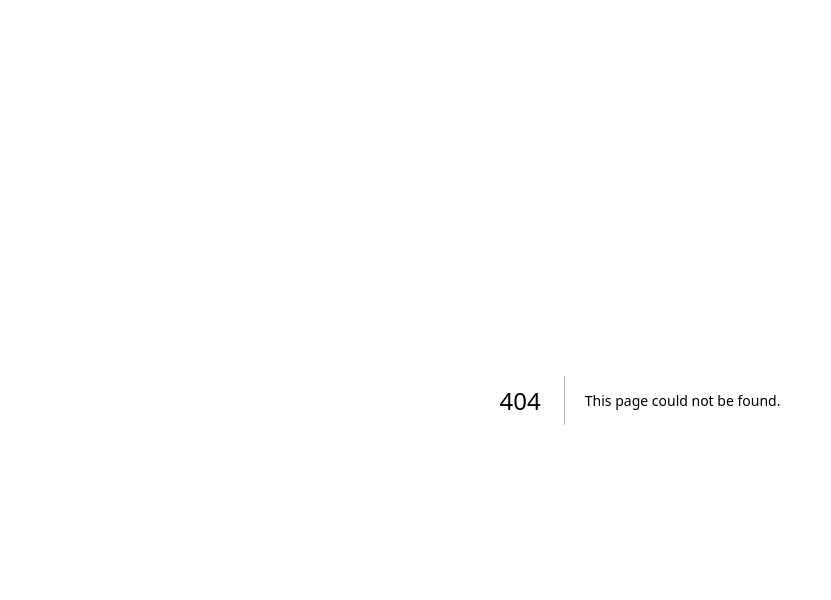
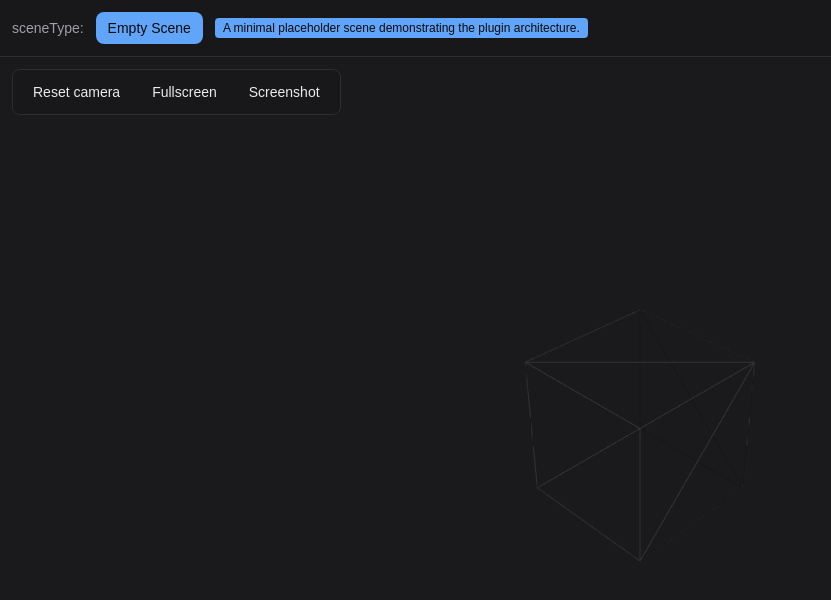
Before and after one commit to DoCedric/3d-edu-platform, a Next.js app: page /scene-registry-demo in a window 1280 px wide. Before the commit this address had no page. Shown: the top 600 px of the page, without its empty margins (0-831 px from the left). Built offline with nearby package versions, Linux system fonts and the light colour scheme.

Commit message:
3d rendering functionality basics

```diff
--- /dev/null
+++ b/src/app/scene-registry-demo/page.tsx
@@ -0,0 +1,54 @@
+"use client";
+
+import { useEffect, useState } from "react";
+import { Viewport } from "@/components/viewport/Viewport";
+import { ensurePluginsRegistered } from "@/lib/scenes/register-plugins";
+import { getScenePlugin, getAllScenePlugins } from "@/lib/scenes/registry";
+import { Button } from "@/components/ui/Button";
+import { Badge } from "@/components/ui/Badge";
+
+export default function SceneRegistryDemoPage() {
+  const [sceneType, setSceneType] = useState("empty");
+  const [ready, setReady] = useState(false);
+
+  useEffect(() => {
+    ensurePluginsRegistered();
+    setReady(true);
+  }, []);
+
+  if (!ready) return null;
+
+  const plugin = getScenePlugin(sceneType);
+  const allPlugins = getAllScenePlugins();
+  const SceneComponent = plugin?.component;
+
+  return (
+    <div className="w-screen h-screen flex flex-col">
+      <div className="flex items-center gap-3 p-3 border-b border-border bg-bg-elevated z-10">
+        <span className="text-text-muted text-sm">sceneType:</span>
+        {allPlugins.map((p) => (
+          <Button
+            key={p.id}
+            size="sm"
+            variant={sceneType === p.id ? "primary" : "secondary"}
+            onClick={() => setSceneType(p.id)}
+          >
+            {p.title}
+          </Button>
+        ))}
+        {plugin && <Badge variant="accent">{plugin.description}</Badge>}
+      </div>
+      <div className="flex-1">
+        {SceneComponent ? (
+          <Viewport>
+            <SceneComponent />
+          </Viewport>
+        ) : (
+          <div className="w-full h-full flex items-center justify-center text-text-muted">
+            No scene plugin found for sceneType &quot;{sceneType}&quot;
+          </div>
+        )}
+      </div>
+    </div>
+  );
+}
--- /dev/null
+++ b/src/app/viewport-demo/page.tsx
@@ -0,0 +1,14 @@
+"use client";
+
+import { Viewport } from "@/components/viewport/Viewport";
+import { TestSphere } from "@/components/viewport/TestSphere";
+
+export default function ViewportDemoPage() {
+  return (
+    <div className="w-screen h-screen">
+      <Viewport>
+        <TestSphere />
+      </Viewport>
+    </div>
+  );
+}
--- /dev/null
+++ b/src/components/viewport/TestSphere.tsx
@@ -0,0 +1,14 @@
+"use client";
+
+export function TestSphere() {
+  return (
+    <mesh>
+      <sphereGeometry args={[1.2, 64, 64]} />
+      <meshStandardMaterial
+        color="#4f8ef7"
+        metalness={0.6}
+        roughness={0.25}
+      />
+    </mesh>
+  );
+}
--- /dev/null
+++ b/src/components/viewport/Viewport.tsx
@@ -0,0 +1,80 @@
+"use client";
+
+import { Canvas } from "@react-three/fiber";
+import { OrbitControls, OrbitControlsProps } from "@react-three/drei";
+import { ReactNode, useRef, useState } from "react";
+import * as THREE from "three";
+import { Button } from "@/components/ui/Button";
+import { Toolbar } from "@/components/ui/Toolbar";
+
+interface ViewportProps {
+  children: ReactNode;
+  cameraPosition?: [number, number, number];
+}
+
+export function Viewport({ children, cameraPosition = [3, 3, 3] }: ViewportProps) {
+  const containerRef = useRef<HTMLDivElement>(null);
+  const canvasRef = useRef<HTMLCanvasElement | null>(null);
+  const controlsRef = useRef<React.ComponentRef<typeof OrbitControls>>(null);
+  const [isFullscreen, setIsFullscreen] = useState(false);
+
+  const handleResetCamera = () => {
+    controlsRef.current?.reset();
+  };
+
+  const handleFullscreen = () => {
+    const el = containerRef.current;
+    if (!el) return;
+
+    if (!document.fullscreenElement) {
+      el.requestFullscreen();
+      setIsFullscreen(true);
+    } else {
+      document.exitFullscreen();
+      setIsFullscreen(false);
+    }
+  };
+
+  const handleScreenshot = () => {
+    const canvas = canvasRef.current;
+    if (!canvas) return;
+
+    const dataUrl = canvas.toDataURL("image/png");
+    const link = document.createElement("a");
+    link.href = dataUrl;
+    link.download = "scene-screenshot.png";
+    link.click();
+  };
+
+  return (
+    <div ref={containerRef} className="relative w-full h-full bg-bg-elevated">
+      <div className="absolute top-3 left-3 z-10">
+        <Toolbar>
+          <Button size="sm" variant="ghost" onClick={handleResetCamera}>
+            Reset camera
+          </Button>
+          <Button size="sm" variant="ghost" onClick={handleFullscreen}>
+            {isFullscreen ? "Exit fullscreen" : "Fullscreen"}
+          </Button>
+          <Button size="sm" variant="ghost" onClick={handleScreenshot}>
+            Screenshot
+          </Button>
+        </Toolbar>
+      </div>
+
+      <Canvas
+        camera={{ position: cameraPosition, fov: 50 }}
+        gl={{ preserveDrawingBuffer: true }}
+        onCreated={({ gl }) => {
+          canvasRef.current = gl.domElement;
+        }}
+      >
+        <color attach="background" args={["#1a1a1d"]} />
+        <ambientLight intensity={0.5} />
+        <directionalLight position={[5, 5, 5]} intensity={1} />
+        {children}
+        <OrbitControls ref={controlsRef} makeDefault />
+      </Canvas>
+    </div>
+  );
+}
--- /dev/null
+++ b/src/lib/scenes/register-plugins.ts
@@ -0,0 +1,10 @@
+import { registerScenePlugin } from "./registry";
+import { emptyScenePlugin } from "@/scenes/empty";
+
+let registered = false;
+
+export function ensurePluginsRegistered() {
+  if (registered) return;
+  registerScenePlugin(emptyScenePlugin);
+  registered = true;
+}
--- /dev/null
+++ b/src/lib/scenes/registry.ts
@@ -0,0 +1,18 @@
+import { ScenePlugin } from "./types";
+
+const registry = new Map<string, ScenePlugin>();
+
+export function registerScenePlugin(plugin: ScenePlugin) {
+  if (registry.has(plugin.id)) {
+    console.warn(`Scene plugin "${plugin.id}" is already registered. Overwriting.`);
+  }
+  registry.set(plugin.id, plugin);
+}
+
+export function getScenePlugin(id: string): ScenePlugin | undefined {
+  return registry.get(id);
+}
+
+export function getAllScenePlugins(): ScenePlugin[] {
+  return Array.from(registry.values());
+}
--- /dev/null
+++ b/src/lib/scenes/types.ts
@@ -0,0 +1,24 @@
+import { ComponentType } from "react";
+
+export interface SceneControlSchema {
+  id: string;
+  type: "slider" | "checkbox" | "dropdown" | "color" | "button";
+  label: string;
+  [key: string]: unknown;
+}
+
+export interface SceneAnnotationSchema {
+  id: string;
+  label: string;
+  position: [number, number, number];
+  [key: string]: unknown;
+}
+
+export interface ScenePlugin {
+  id: string;
+  title: string;
+  description: string;
+  component: ComponentType<Record<string, unknown>>;
+  controls?: SceneControlSchema[];
+  annotations?: SceneAnnotationSchema[];
+}
--- /dev/null
+++ b/src/scenes/empty/EmptyScene.tsx
@@ -0,0 +1,10 @@
+"use client";
+
+export function EmptyScene() {
+  return (
+    <mesh>
+      <boxGeometry args={[1, 1, 1]} />
+      <meshStandardMaterial color="#666666" wireframe />
+    </mesh>
+  );
+}
--- /dev/null
+++ b/src/scenes/empty/index.ts
@@ -0,0 +1,9 @@
+import { ScenePlugin } from "@/lib/scenes/types";
+import { EmptyScene } from "./EmptyScene";
+
+export const emptyScenePlugin: ScenePlugin = {
+  id: "empty",
+  title: "Empty Scene",
+  description: "A minimal placeholder scene demonstrating the plugin architecture.",
+  component: EmptyScene,
+};
```
